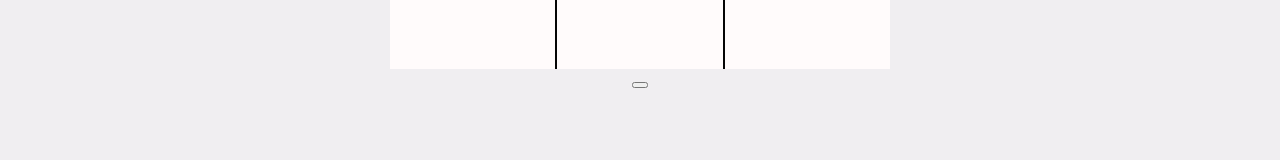
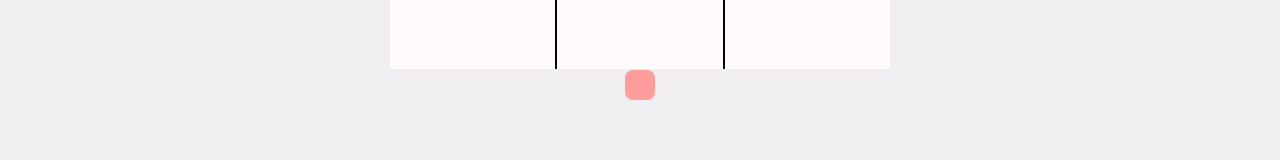
Before and after one commit to doorkiPr/tic_tac_toe, a plain HTML site: page index.html in a window 1280 px wide. Shown: the part 621-781 px from the top of the page. Drawn offline with Linux system fonts and the light colour scheme.

Commit message:
ADD:add styling for restard button

```diff
--- a/style.css
+++ b/style.css
@@ -58,6 +58,19 @@ body {
     background-color: var(--grey);
     cursor: pointer;
 }
+.restart{
+    padding: var(--spacing-button);
+    font-size: 1.8rem;
+    border-radius: 8px;
+    border: none;
+    background-color: var(--light-red);
+    cursor: pointer;
+    font-family: inherit;
+    font-weight: 600;
+}
+.restart:hover{
+    filter: brightness(90%)
+}
 
 .footer {
     background-color: var(--white);
```
